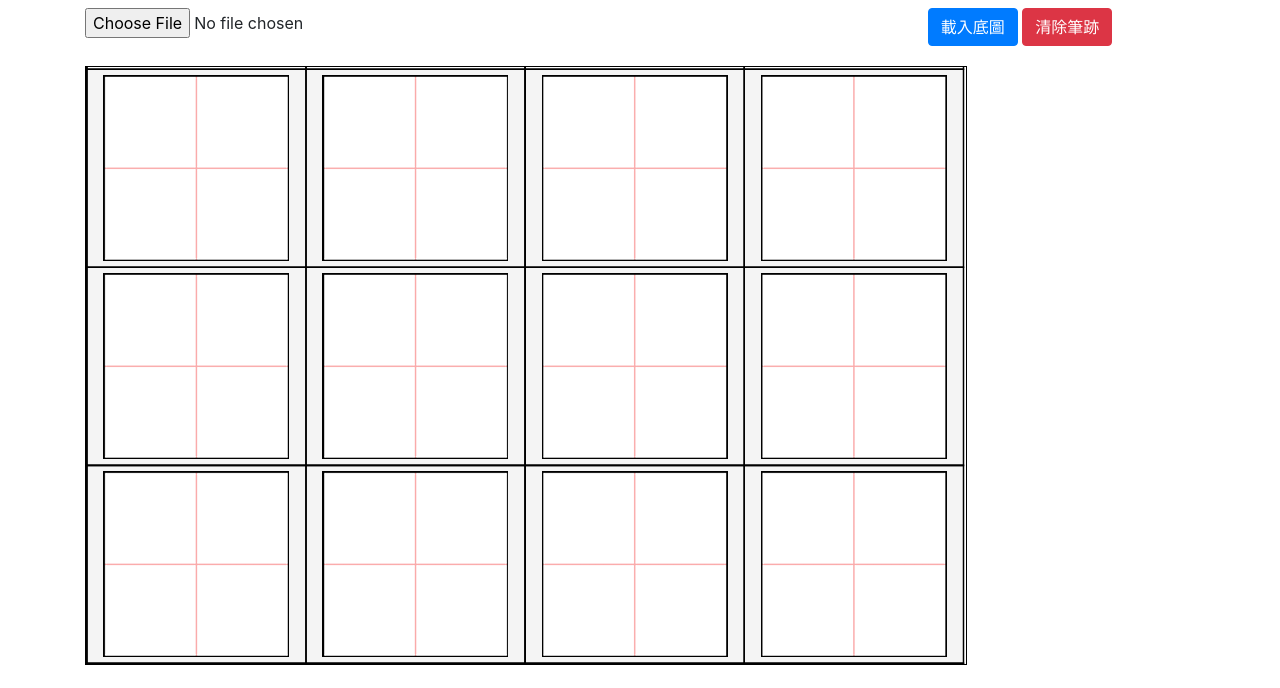
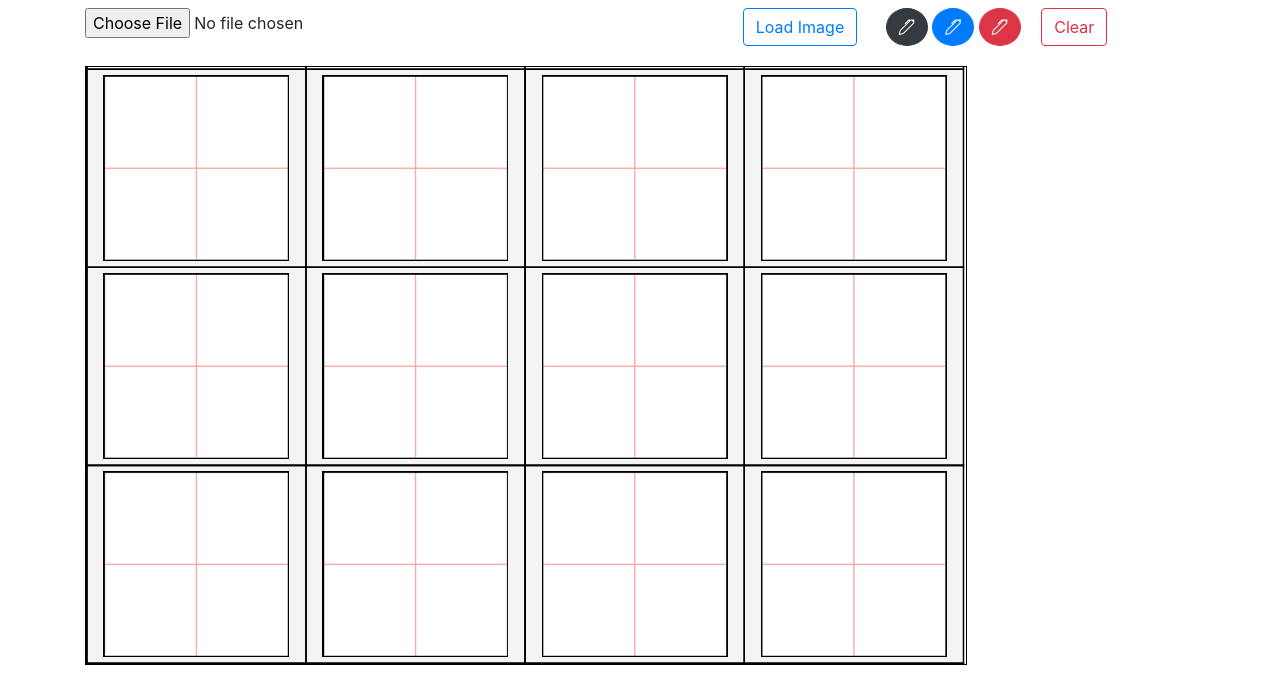
Before and after one commit to poychang/kids-writing-board, a plain HTML site: page index.html in a window 1280 px wide. Shown: the part 112-800 px from the top of the page. Drawn offline with nearby package versions, Linux system fonts and the light colour scheme.

Commit message:
add stroke color button

```diff
--- a/index.html
+++ b/index.html
@@ -6,6 +6,7 @@
     <meta name="viewport" content="width=device-width, initial-scale=1.0, user-scalable=no">
     <title>Kids Writing Board</title>
     <link href="https://maxcdn.bootstrapcdn.com/bootstrap/4.5.2/css/bootstrap.min.css" rel="stylesheet">
+    <link rel="stylesheet" href="https://cdn.jsdelivr.net/npm/bootstrap-icons@1.11.3/font/bootstrap-icons.min.css">
     <style>
         .canvas-container {
             position: relative;
@@ -26,16 +27,18 @@
     <div class="container">
         <h1 class="mt-5 text-center">Kids Writing Board</h1>
         <div class="row justify-content-center">
-            <div class="col-md-8">
+            <div class="col-md-6">
                 <div id="buttons" class="text-center mt-3">
                     <input type="file" id="upload" accept="image/*" class="form-control-file mb-2">
-
                 </div>
             </div>
-            <div class="col-md-4">
+            <div class="col-md-6">
                 <div id="buttons" class="text-center mt-3">
-                    <button id="loadImage" class="btn btn-primary">載入底圖</button>
-                    <button id="clearCanvas" class="btn btn-danger">清除筆跡</button>
+                    <button id="loadImage" class="btn btn-outline-primary mr-4">Load Image</button>
+                    <button id="black" class="btn btn-dark rounded-circle"><i class="bi bi-pen"></i></button>
+                    <button id="blue" class="btn btn-primary rounded-circle"><i class="bi bi-pen"></i></button>
+                    <button id="red" class="btn btn-danger rounded-circle"><i class="bi bi-pen"></i></button>
+                    <button id="clearCanvas" class="btn btn-outline-danger ml-3">Clear</button>
                 </div>
             </div>
         </div>
--- a/script.js
+++ b/script.js
@@ -63,7 +63,6 @@ function draw(e) {
 
     drawingCtx.lineWidth = 5;
     drawingCtx.lineCap = 'round';
-    drawingCtx.strokeStyle = 'black';
 
     drawingCtx.lineTo(x, y);
     drawingCtx.stroke();
@@ -112,6 +111,22 @@ clearCanvasButton.addEventListener('click', () => {
     drawingCtx.clearRect(0, 0, drawingCanvas.width, drawingCanvas.height);
 });
 
+// 改變筆跡顏色的按鈕事件
+document.getElementById('black').addEventListener('click', () => {
+    drawingCtx.strokeStyle = 'black';
+    console.log('black');
+});
+
+document.getElementById('blue').addEventListener('click', () => {
+    drawingCtx.strokeStyle = 'blue';
+    console.log('blue');
+});
+
+document.getElementById('red').addEventListener('click', () => {
+    drawingCtx.strokeStyle = 'red';
+    console.log('red');
+});
+
 // 在頁面載入完成後載入預設的底圖
 window.onload = () => {
     loadImage(defaultImageURL);
```
